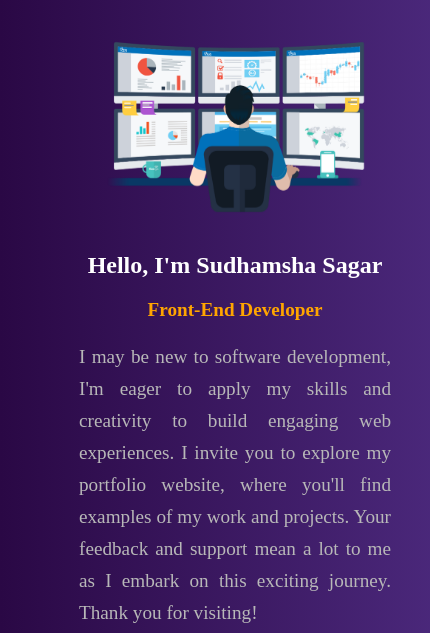
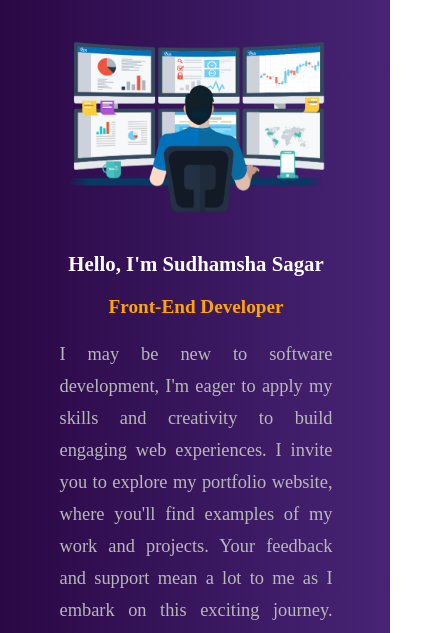
Before and after one commit to sudhamshasagar/Portfolio, a plain HTML site: page index.html in a window 390 px wide. Shown: the part 178-811 px from the top of the page, 430 px wide, since content can reach past the window. Drawn offline with Linux system fonts and the light colour scheme.

Commit message:
darkstyle.css

```diff
--- a/darkstyle.css
+++ b/darkstyle.css
@@ -430,8 +430,9 @@ nav {
     .about-section{
         display: flex;
         flex-direction: column;
+        align-items: center;
+        justify-content: center;
         margin: 10px 40px;
-        width: 100vw;
     }
     .social-icons{
         margin:5px auto;
@@ -479,14 +480,16 @@ nav {
         align-items: center;
         justify-content: center;
         margin: 20px auto;
-        width: 90vw;
+        width: 80vw;
     }
     .about-description h1{
         color: white;
         margin: 10px auto;
-        font-size: 1.5rem;
+        font-size: 1.3rem;
+        text-align: center;
     }
     .about-description h3{
+        text-align: center;
         margin: 10px auto;
         font-size: 1.2rem;
         color: orange;
@@ -494,21 +497,20 @@ nav {
     .about-description p{
         margin: 10px auto;
         color: #b8b8b8;
-        font-size: 1.2rem;
+        font-size: 1.15rem;
         line-height: 2rem;
         text-align: justify;
-        width: 80vw;
+        width:70vw;
     }
     .buttons{
         display: flex;
         flex-direction: column;
-        width: 90vw;
         justify-content: center;
         align-items: center;
     }
     .buttons button{
         margin: 5px auto;
-        width: 35vw;
+        width: 40vw;
         padding: 8px;
         border-radius: 5px;
         border-style: none;
```
